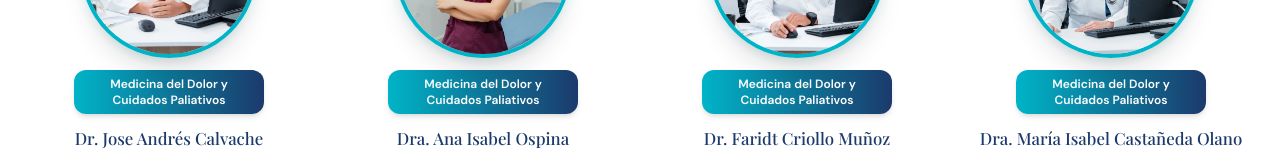
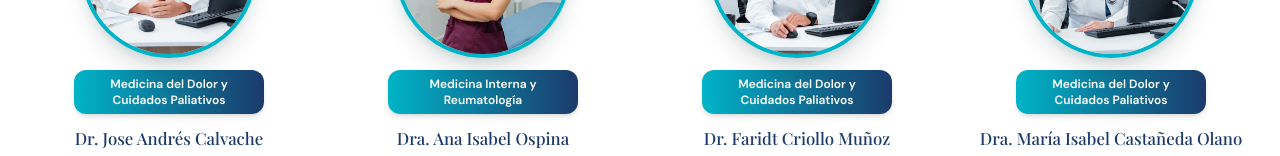
Before and after one commit to CIMDOL/cimdol.github.io, a React (Vite) app: page / in a window 1280 px wide. Shown: the part 3309-3465 px from the top of the page. Built offline with nearby package versions, Linux system fonts and the light colour scheme; a web font is replaced by a local one.

Commit message:
fix: Dra ana isabel speciality

```diff
--- a/src/app/data/doctors.ts
+++ b/src/app/data/doctors.ts
@@ -44,7 +44,7 @@
   {
     id: 2,
     name: "Dra. Ana Isabel Ospina",
-    specialty: "Medicina del Dolor y Cuidados Paliativos",
+    specialty: "Medicina Interna y Reumatología",
     credentials: "Especialista Reumatología",
     bio: "Médica fisiatra con amplia experiencia en rehabilitación del paciente con dolor crónico. Integra tratamientos físicos, funcionales y psicológicos para una recuperación integral.",
     imageUrl: anai1,
```
